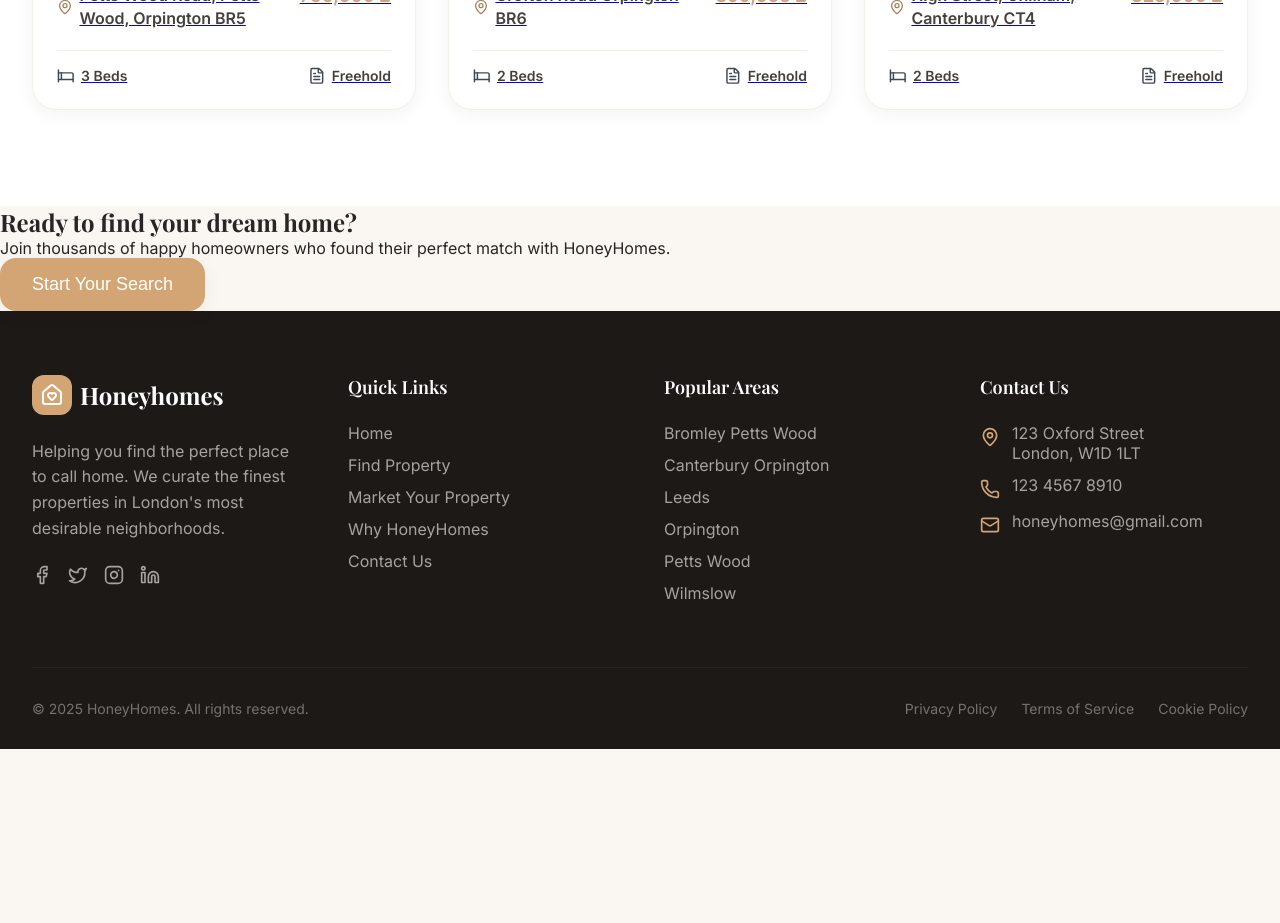
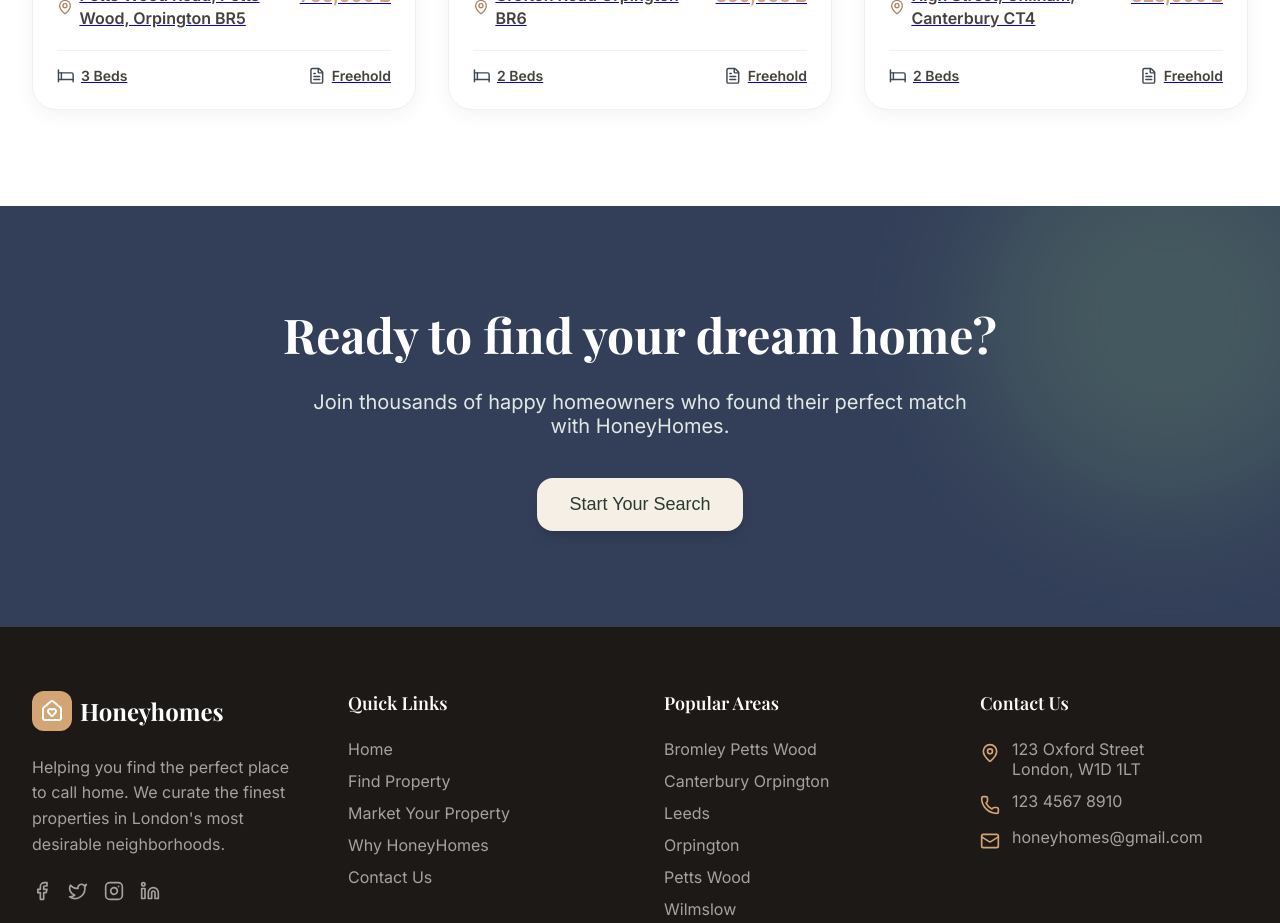
Before and after one commit to p3achijaii/react-coursework, a React (Vite) app: page / in a window 1280 px wide. Shown: the part 1800-2723 px from the top of the page. Before the commit the page ends 2549 px from the top, so only its background shows below. Built offline with nearby package versions, Linux system fonts and the light colour scheme.

Commit message:
add styling for the cta section in the homepage

```diff
--- a/src/pages/HomePage/HomePage.module.css
+++ b/src/pages/HomePage/HomePage.module.css
@@ -306,3 +306,79 @@
     display: none;
   }
 }
+
+.ctaSection {
+  padding: 6rem 0;
+  background-color: #333f59;
+  position: relative;
+  overflow: hidden;
+}
+
+.ctaBlob1 {
+  position: absolute;
+  top: 0;
+  right: 0;
+  margin-right: -5rem;
+  margin-top: -5rem;
+  width: 24rem;
+  height: 24rem;
+  background-color: var(--color-sage-600);
+  border-radius: 50%;
+  filter: blur(64px);
+  opacity: 0.5;
+}
+
+.ctaBlob2 {
+  position: absolute;
+  bottom: 0;
+  left: 0;
+  margin-left: -5rem;
+  margin-bottom: -5rem;
+  width: 24rem;
+  height: 24rem;
+  background-color: var(--color-sage-800);
+  border-radius: 50%;
+  filter: blur(64px);
+  opacity: 0.5;
+}
+
+.ctaContent {
+  position: relative;
+  z-index: 10;
+  max-width: 56rem;
+  margin: 0 auto;
+  padding: 0 1rem;
+  text-align: center;
+}
+
+.ctaTitle {
+  font-size: 2.25rem;
+  font-weight: 700;
+  color: var(--color-white);
+  margin-bottom: 1.5rem;
+}
+
+@media (min-width: 768px) {
+  .ctaTitle {
+    font-size: 3rem;
+  }
+}
+
+.ctaText {
+  color: var(--color-sage-100);
+  font-size: 1.25rem;
+  margin-bottom: 2.5rem;
+  max-width: 42rem;
+  margin-left: auto;
+  margin-right: auto;
+}
+
+.ctaBtn {
+  background-color: var(--color-cream-200);
+  color: var(--color-sage-800);
+  box-shadow: var(--shadow-lg);
+}
+
+.ctaBtn:hover {
+  background-color: var(--color-white);
+}
```
